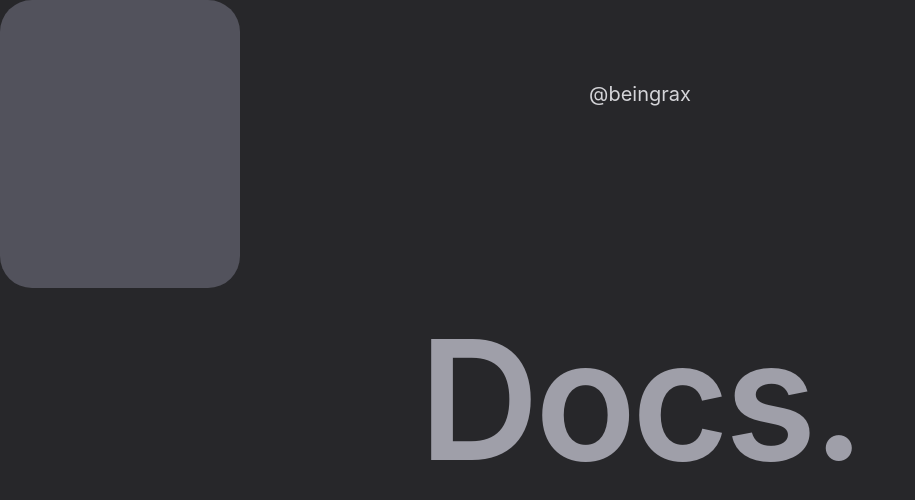
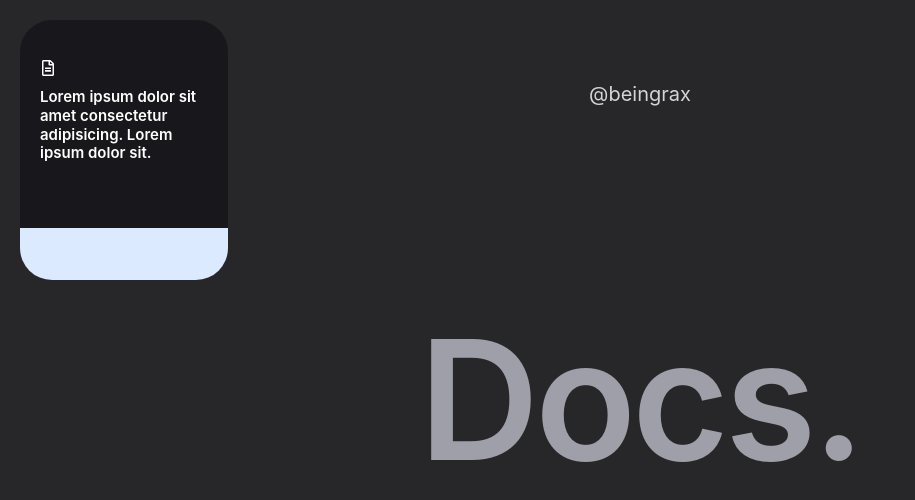
Before and after one commit to Rajaryan99/Docs-mini-app-react-framer-motion, a React (Vite) app: page / in a window 1280 px wide. Shown: the top 500 px of the page, without its empty margins (0-915 px from the left). Built offline with nearby package versions, Linux system fonts and the light colour scheme.

Commit message:
designed card compo with tailkwindcss

```diff
--- a/package.json
+++ b/package.json
@@ -13,6 +13,7 @@
     "@tailwindcss/vite": "^4.3.0",
     "react": "^19.2.6",
     "react-dom": "^19.2.6",
+    "react-icons": "^5.6.0",
     "tailwindcss": "^4.3.0"
   },
   "devDependencies": {
--- a/src/components/Card.jsx
+++ b/src/components/Card.jsx
@@ -1,11 +1,16 @@
 import React from 'react'
+import { FaRegFileAlt } from "react-icons/fa";
+
 
 export default function Card() {
   return (
       <>
-          <div className='w-60 h-72 rounded-4xl  bg-zinc-600'>
+          <div className=' relative overflow-hidden w-52 h-65 py-10 px-5 text-white  rounded-4xl  bg-zinc-900/90'>
+              <FaRegFileAlt />
+              <p className='mt-3  text-[15px] font-semibold leading-tight'>Lorem ipsum dolor sit amet consectetur adipisicing. Lorem ipsum dolor sit.</p>
+              <div className='footer absolute w-60 left-0 bottom-0 h-13 bg-blue-100'>
 
-
+              </div>
 
           </div>
 
--- a/src/components/Forground.jsx
+++ b/src/components/Forground.jsx
@@ -4,7 +4,7 @@ import Card from './Card'
 export default function Forground() {
     return (
       <>
-        <div className='fixed top-0 left-0 w-full h-full   z-10'>
+        <div className='fixed top-0 left-0 w-full h-full p-5   z-10'>
 
           <Card/>
             </div>
```
Also changed, not shown: 1 other file (tests, documents, lock files or other folders).
